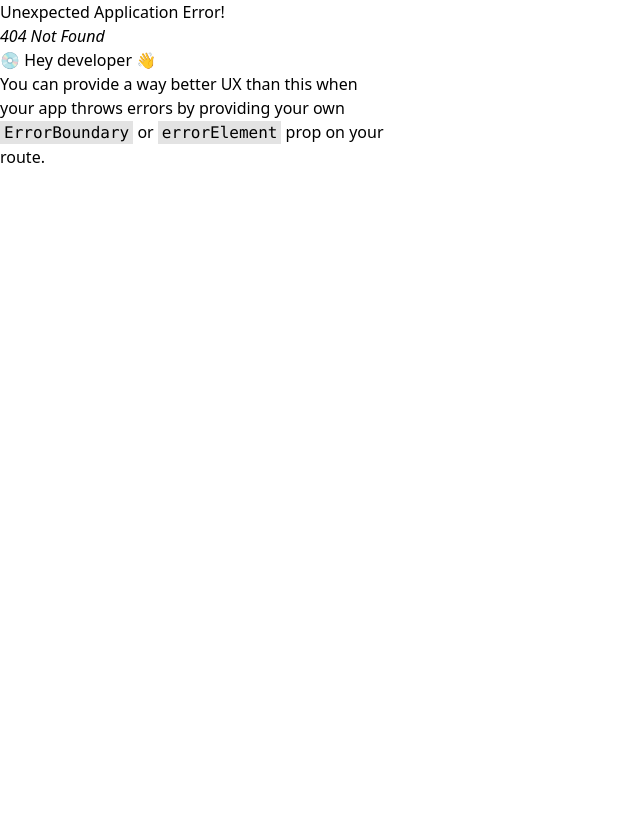
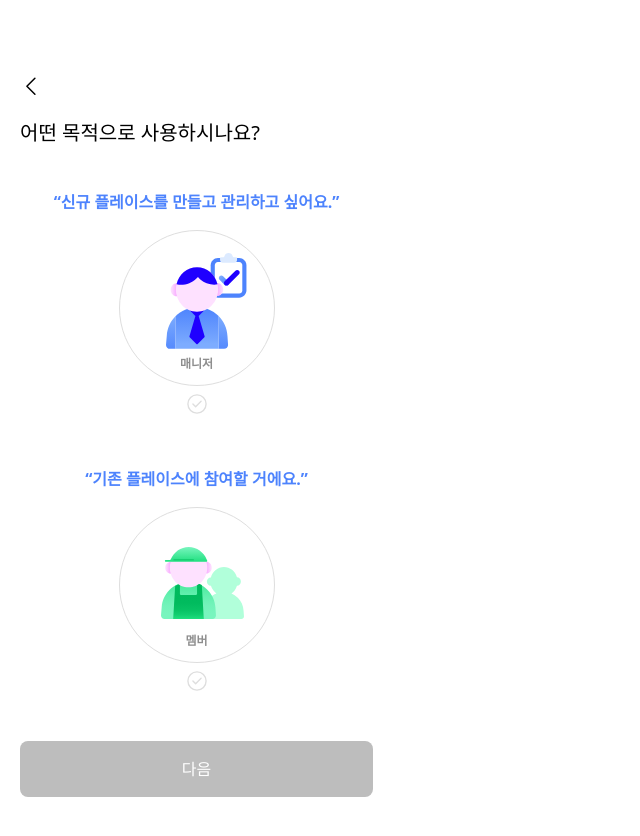
Before and after one commit to Dang-Bun/DANGBUN-frontend, a React (Vite) app: page /addPlace in a window 1280 px wide. Before the commit this address had no page. Shown: the top 836 px of the page, without its empty margins (0-640 px from the left). Built offline with nearby package versions, Linux system fonts and the light colour scheme.

Commit message:
Feat: 플레이스 추가 화면 구현

```diff
--- a/src/components/place/SelectableRollCard.tsx
+++ b/src/components/place/SelectableRollCard.tsx
@@ -6,7 +6,7 @@ import notSelectedImg from '../../assets/checkIcon/notSelectedImg.svg';
 import greenSelectedImg from '../../assets/checkIcon/greenSelected.svg';
 import blueSelectedImg from '../../assets/checkIcon/blueSelectedImg.svg';
 
-type RoleType = 'manager' | 'member';
+export type RoleType = 'manager' | 'member';
 
 interface SelectableRollCardProps {
   role: RoleType;
--- /dev/null
+++ b/src/pages/B/AddPlace.tsx
@@ -0,0 +1,57 @@
+import { useState, React } from 'react';
+import left_Chevron from '../../assets/chevron/left_chevronImg.svg';
+import CTAButton from '../../components/button/CTAButton';
+import SelectableRoleCard from './../../components/place/SelectableRollCard';
+import type { RoleType } from '../../components/place/SelectableRollCard';
+import { useNavigate } from 'react-router-dom';
+
+const AddPlace = () => {
+  const [selected, setSelected] = useState<'manager' | 'member' | null>(null);
+  const navigate = useNavigate();
+
+  return (
+    <div>
+      <div className='mt-[68px] pl-[12px]'>
+        <img
+          src={left_Chevron}
+          alt='뒤로가기'
+          onClick={() => navigate('/myPlace')}
+        />
+      </div>
+      <div className='text-[20px] font-normal pl-[20px] mt-[13px] mb-[42px]'>
+        어떤 목적으로 사용하시나요?
+      </div>
+      <div>
+        <div>
+          <div className='text-blue font-semibold text-center mb-[16px]'>
+            “신규 플레이스를 만들고 관리하고 싶어요.”
+          </div>
+          <SelectableRoleCard
+            role={'manager' as RoleType}
+            selected={selected === 'manager'}
+            onClick={() =>
+              setSelected((prev) => (prev === 'manager' ? null : 'manager'))
+            }
+          />
+        </div>
+        <div className='mt-[53px]'>
+          <div className='text-blue font-semibold text-center mb-[16px]'>
+            “기존 플레이스에 참여할 거에요.”
+          </div>
+          <SelectableRoleCard
+            role='member'
+            selected={selected === 'member'}
+            onClick={() =>
+              setSelected((prev) => (prev === 'member' ? null : 'member'))
+            }
+          />
+        </div>
+      </div>
+      <div className='flex justify-center mt-[50px]'>
+        <CTAButton variant={selected ? 'blue' : 'thickGray'}>다음</CTAButton>
+      </div>
+    </div>
+  );
+};
+
+export default AddPlace;
--- a/src/pages/B/MyPlace.tsx
+++ b/src/pages/B/MyPlace.tsx
@@ -2,8 +2,14 @@ import React from 'react';
 import nothingPlace from '../../assets/placeIcon/nothingPlaceImg.svg';
 import threebar from '../../assets/nav/threebar.svg';
 import CTAButton from '../../components/button/CTAButton';
+import { useNavigate } from 'react-router-dom';
 
 const MyPlace = () => {
+  const navigate = useNavigate();
+
+  const handleClick = () => {
+    navigate('/addPlace');
+  };
   return (
     <div>
       <div className='flex w-full h-[50px] items-center mt-[72px] mb-[205px]'>
@@ -16,7 +22,7 @@ const MyPlace = () => {
         <img src={nothingPlace} alt='플레이스 없음' />
       </div>
       <div className='flex justify-center'>
-        <CTAButton>플레이스 추가</CTAButton>
+        <CTAButton onClick={handleClick}>플레이스 추가</CTAButton>
       </div>
     </div>
   );
--- a/src/router/Router.tsx
+++ b/src/router/Router.tsx
@@ -7,6 +7,7 @@ import LogIn from '../pages/A/LogIn';
 import Join from '../pages/A/Join';
 import JoinComplete from '../pages/B/JoinComplete';
 import MyPlace from '../pages/B/MyPlace';
+import AddPlace from '../pages/B/AddPlace';
 import CalendarPage from '../pages/H/CalendarPage';
 import Notification from '../pages/G/Notification';
 
@@ -41,6 +42,10 @@ const router = createBrowserRouter([
     element: <MyPlace />,
   },
   {
+    path: '/addPlace',
+    element: <AddPlace />,
+  },
+  {
     path: '/calendar',
     element: <CalendarPage />,
   },
```
